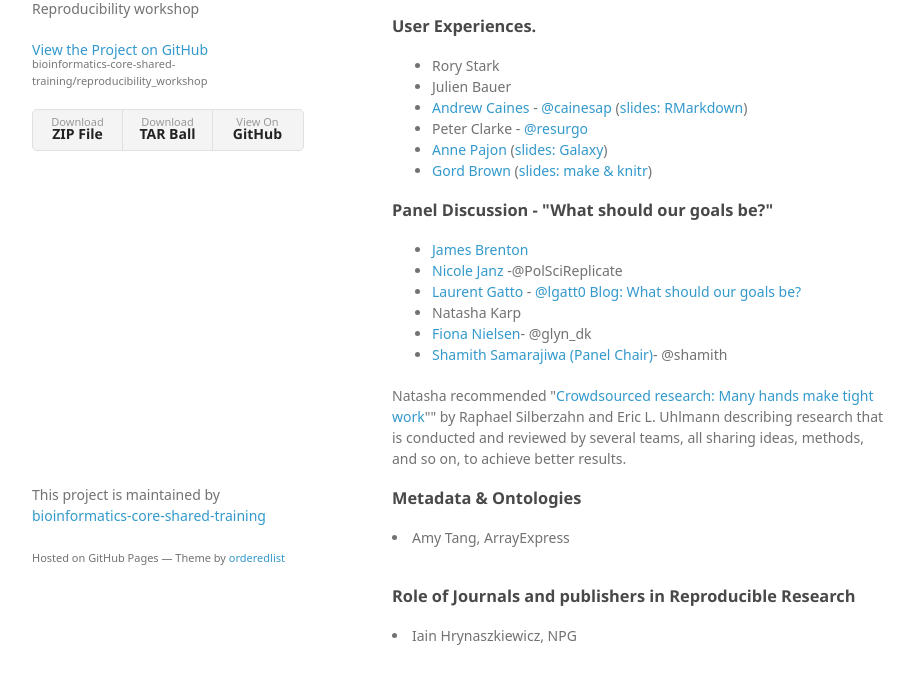
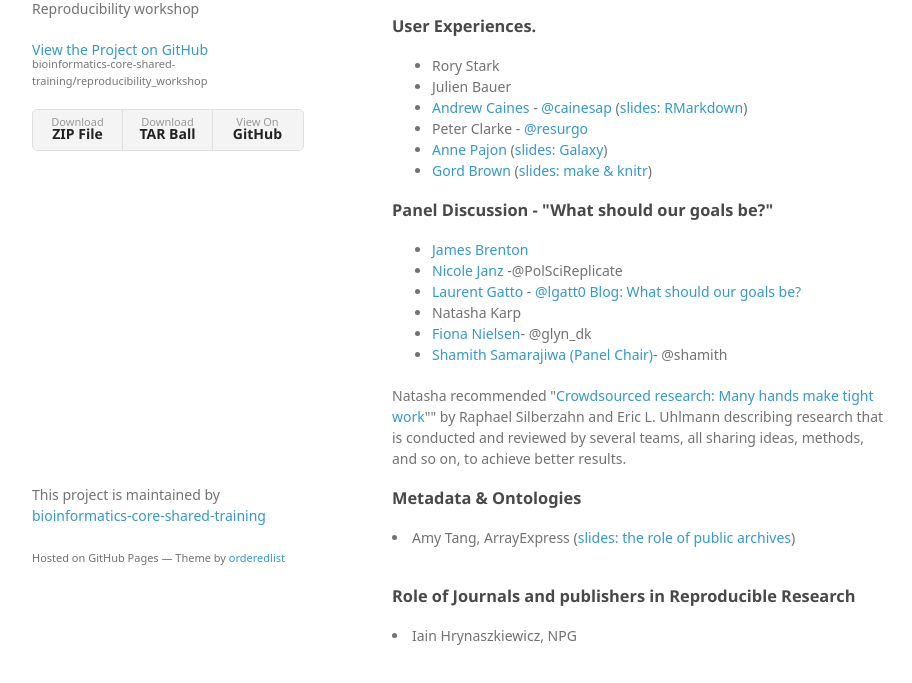
Before and after one commit to bioinformatics-core-shared-training/reproducibility_workshop, a plain HTML site: page index.html in a window 1280 px wide. Shown: the part 163-846 px from the top of the page, without its empty margins (178-1090 px from the left). Drawn offline with Linux system fonts and the light colour scheme; a web font is replaced by a local one.

Commit message:
add Amy's slides

```diff
--- a/index.html
+++ b/index.html
@@ -62,7 +62,7 @@
 
 <h3>
 <a id="metadata" class="anchor" href="#metadata" aria-hidden="true"><span class="octicon octicon-link"></span></a>Metadata & Ontologies</h3>
-<li>Amy Tang, ArrayExpress</li>
+<li>Amy Tang, ArrayExpress (<a href="materials/amy_tang_repro_slides.pdf">slides: the role of public archives</a>)</li>
 <br>
 <h3>
   <br>
```
Also changed, not shown: 1 other file.
